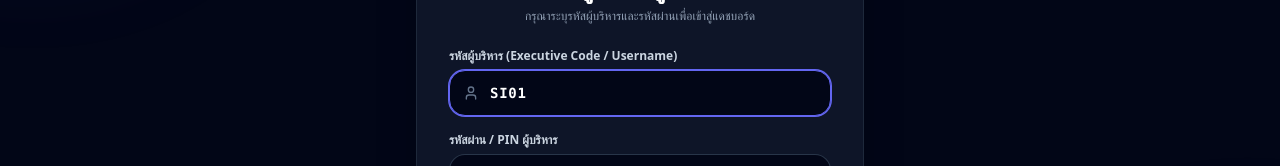
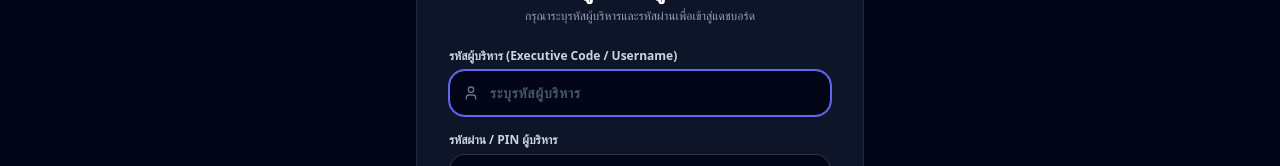
Before and after one commit to Lskram/CheckEmpolye, a Next.js app: page /admin in a window 1280 px wide. Shown: the part 297-463 px from the top of the page. Built offline with nearby package versions, Linux system fonts and the light colour scheme.

Commit message:
security(auth): remove all credential hints and ensure generic error messages on failed login

```diff
--- a/src/app/admin/page.tsx
+++ b/src/app/admin/page.tsx
@@ -68,9 +68,9 @@ export default function ColorfulAdminDashboard() {
   const [analyticsData, setAnalyticsData] = useState<any>(null);
   const [isLoading, setIsLoading] = useState(true);
 
-  // Executive Web Login Portal State (SI01 / PIN 5101)
+  // Executive Web Login Portal State
   const [isExecutiveUnlocked, setIsExecutiveUnlocked] = useState<boolean>(false);
-  const [executiveCodeInput, setExecutiveCodeInput] = useState('SI01');
+  const [executiveCodeInput, setExecutiveCodeInput] = useState('');
   const [executivePinInput, setExecutivePinInput] = useState('');
   const [showPassword, setShowPassword] = useState(false);
   const [executivePinError, setExecutivePinError] = useState('');
@@ -127,16 +127,16 @@ export default function ColorfulAdminDashboard() {
     const code = executiveCodeInput.trim().toUpperCase();
     const pin = executivePinInput.trim();
 
-    // Check against Executive credentials (SI01 / 5101) or ADMIN01 / 1234
-    if ((code === 'SI01' && pin === '5101') || (code === 'ADMIN01' && pin === '1234') || pin === '5101') {
+    // Check against Executive credentials strictly
+    if (code === 'SI01' && pin === '5101') {
       setIsExecutiveUnlocked(true);
       setExecutivePinError('');
       if (rememberSession) {
         localStorage.setItem('executive_auth_token', 'true');
-        localStorage.setItem('executive_user_code', code || 'SI01');
+        localStorage.setItem('executive_user_code', code);
       }
     } else {
-      setExecutivePinError('รหัสผู้บริหารหรือรหัส PIN ไม่ถูกต้อง (รหัสผู้บริหาร: SI01 / PIN 5101)');
+      setExecutivePinError('รหัสผู้บริหารหรือรหัสผ่าน PIN ไม่ถูกต้อง กรุณาตรวจสอบและลองใหม่อีกครั้ง');
       setExecutivePinInput('');
     }
   };
@@ -450,7 +450,7 @@ interface EmployeeListItem {
                     type="text"
                     value={executiveCodeInput}
                     onChange={(e) => setExecutiveCodeInput(e.target.value.toUpperCase())}
-                    placeholder="รหัสผู้บริหาร (เช่น SI01)"
+                    placeholder="ระบุรหัสผู้บริหาร"
                     className="w-full pl-10 pr-4 py-3 bg-slate-950 border border-slate-700/80 rounded-2xl text-white font-mono font-bold tracking-wider text-sm focus:outline-none focus:border-indigo-500 focus:ring-1 focus:ring-indigo-500 transition-all placeholder:text-slate-600"
                     required
                     autoFocus
```
